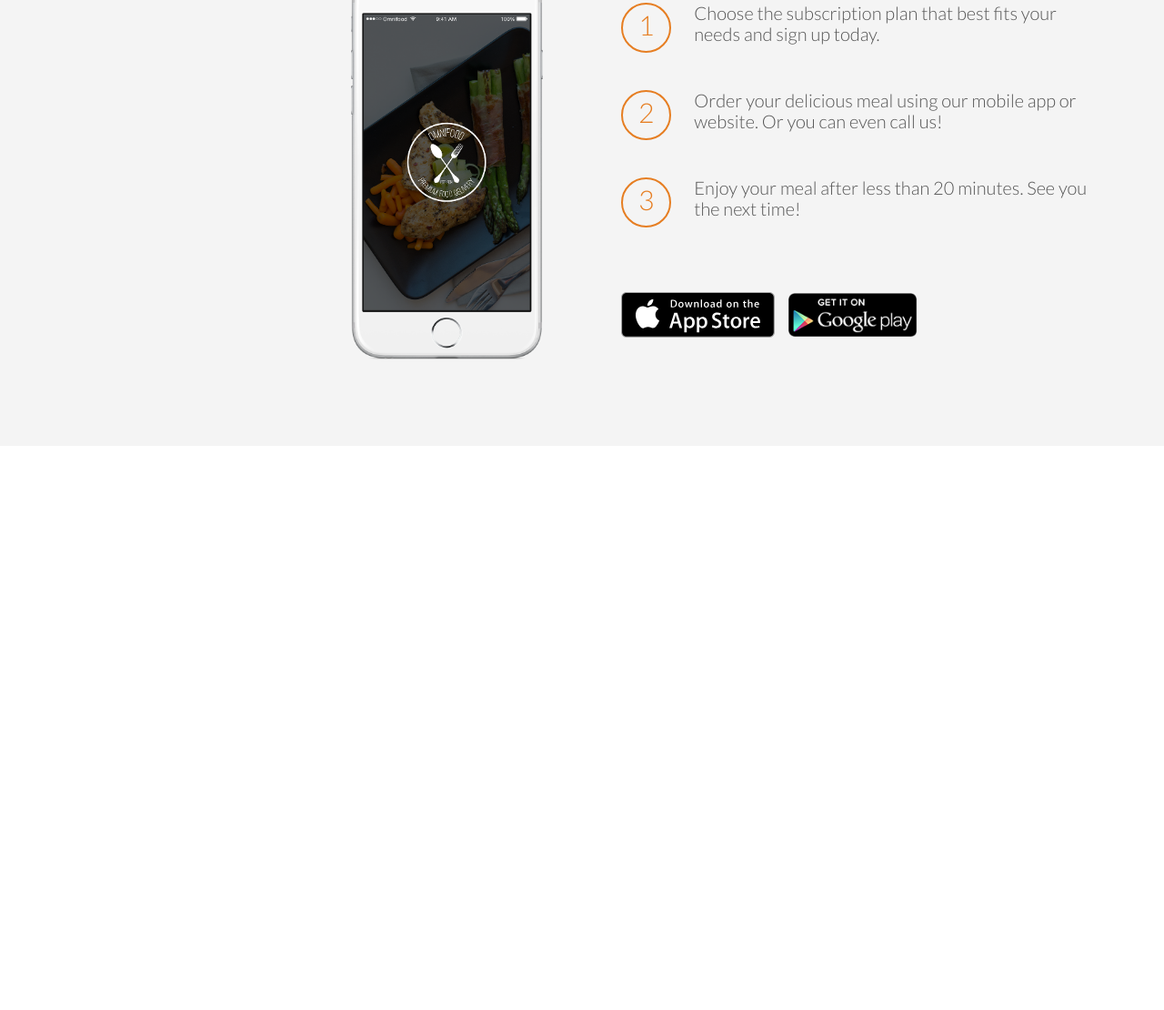
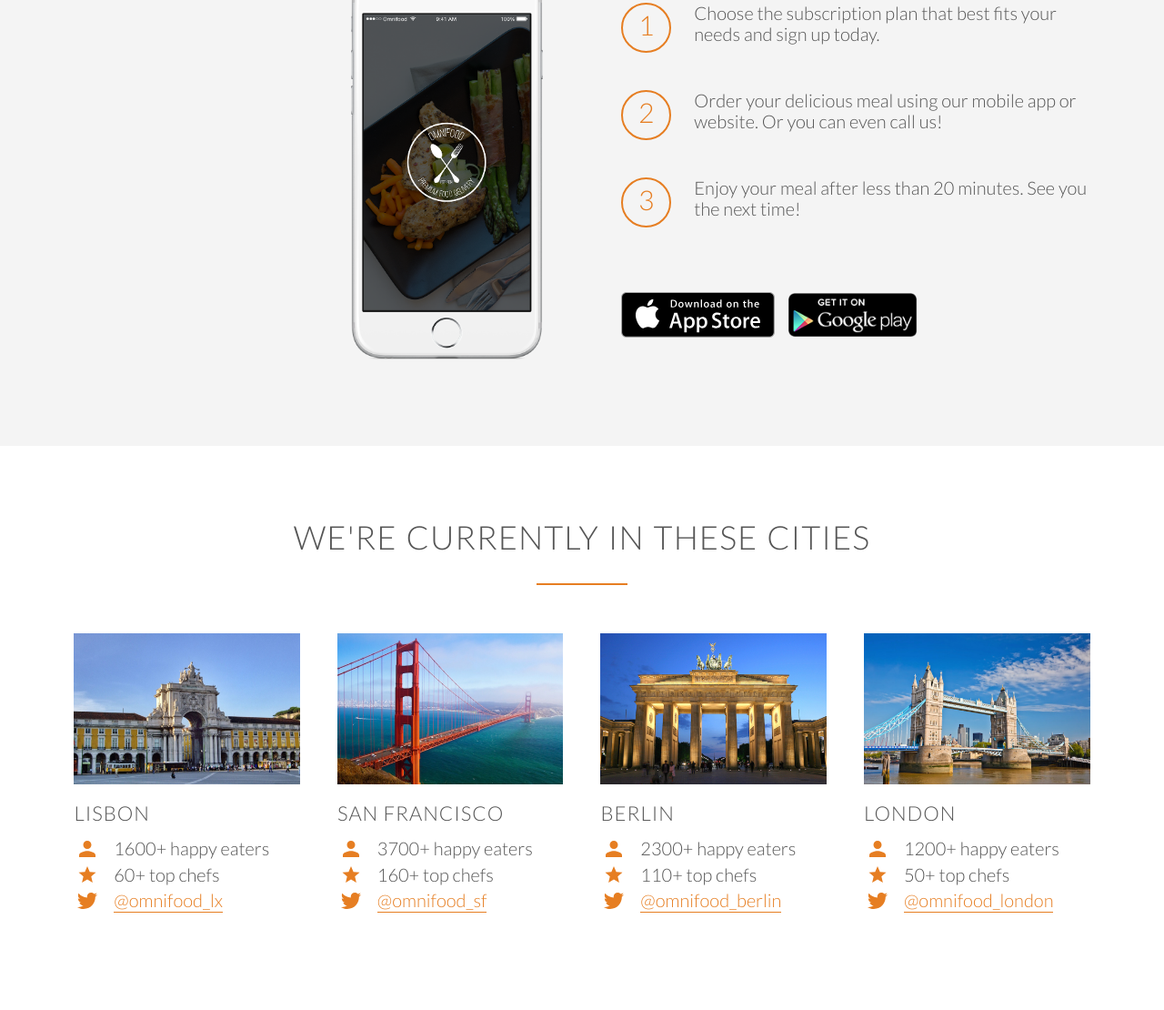
Before and after one commit to RubenSantana/course-omnifood, a website: page app/index.html in a window 1280 px wide. Shown: the part 2238-3348 px from the top of the page at 91% size. Before the commit the page ends 2728 px from the top, so only its background shows below. Drawn offline with nearby package versions, Linux system fonts and the light colour scheme.

Commit message:
Completed cities section

```diff
--- /dev/null
+++ b/app/assets/styles/modules/_box.css
@@ -0,0 +1,14 @@
+.box {
+  padding: 1%;
+
+  p {
+    font-size: 90%;
+    line-height: 145%;
+  }
+
+  img {
+    width: 100%;
+    height: auto;
+    margin-bottom: 15px;
+  }
+}
--- /dev/null
+++ b/app/assets/styles/modules/_cities-section.css
@@ -0,0 +1,46 @@
+.cities-section {
+    h2 {
+        font-weight: 300;
+        font-size: 180%;
+        text-transform: uppercase;
+        letter-spacing: 1px;
+        word-spacing: 2px;
+        text-align: center;
+        margin-bottom: 30px;
+
+        &:after {
+            display: block;
+            height: 2px;
+            background-color: $mainOrange;
+            content: "";
+            width: 100px;
+            margin: 0 auto;
+            margin-top: 30px;
+        }
+    }
+
+    h3 {
+        font-weight: 300;
+        text-transform: uppercase;
+        letter-spacing: 1px;
+        font-size: 110%;
+        margin-bottom: 15px;
+    }
+}
+
+.city-feature {
+    margin-bottom: 5px;
+
+    a:link, a:visited {
+        color: $mainOrange;
+        text-decoration: none;
+        padding-bottom: 1px;
+        border-bottom: 1px solid $mainOrange;
+        transition: border-bottom 0.2s, color 0.2s;
+    }
+
+    a:hover, a:active {
+        color: #555;
+        border-bottom: 1px solid transparent;
+    }
+}
--- a/app/assets/styles/modules/_icon.css
+++ b/app/assets/styles/modules/_icon.css
@@ -5,4 +5,18 @@
     color: $mainOrange;
     margin-bottom: 10px;
   }
+
+  &--small {
+    font-size: 120%;
+    display: inline-block;
+    width: 30px;
+    text-align: center;
+    color: $mainOrange;
+    margin-right: 10px;
+
+    /* align text and icons */
+    line-height: 120%;
+    vertical-align: middle;
+    margin-top: -5px;
+  }
 }
--- a/app/assets/styles/styles.css
+++ b/app/assets/styles/styles.css
@@ -8,7 +8,9 @@
 @import "modules/_site-header.css";
 @import "modules/_btn.css";
 @import "modules/_main-nav.css";
+@import "modules/_box.css";
 @import "modules/_features-section.css";
 @import "modules/_icon.css";
 @import "modules/_meals-section.css";
 @import "modules/_steps-section.css";
+@import "modules/_cities-section.css";
--- a/app/index.html
+++ b/app/index.html
@@ -52,7 +52,7 @@
       </div>
 
       <div class="row">
-        <div class="col span-1-of-4 features-section__box">
+        <div class="col span-1-of-4 box">
           <ion-icon name="infinite" class="icon--big"></ion-icon>
           <h3>Up to 365 days/year</h3>
           <p>
@@ -62,7 +62,7 @@
           </p>
         </div>
 
-        <div class="col span-1-of-4 features-section__box">
+        <div class="col span-1-of-4 box">
           <ion-icon name="stopwatch" class="icon--big"></ion-icon>
           <h3>Ready in 20 minutes</h3>
           <p>
@@ -72,7 +72,7 @@
           </p>
         </div>
 
-        <div class="col span-1-of-4 features-section__box">
+        <div class="col span-1-of-4 box">
           <ion-icon name="nutrition" class="icon--big"></ion-icon>
           <h3>100% organic</h3>
           <p>
@@ -82,7 +82,7 @@
           </p>
         </div>
 
-        <div class="col span-1-of-4 features-section__box">
+        <div class="col span-1-of-4 box">
           <ion-icon name="cart" class="icon--big"></ion-icon>
           <h3>Order anything</h3>
           <p>
@@ -210,16 +210,87 @@
       </div>
     </section>
 
+    <section class="cities-section">
+      <div class="row">
+        <h2>We're currently in these cities</h2>
+      </div>
+
+      <div class="row">
+        <div class="col span-1-of-4 box">
+          <img src="assets/images/lisbon-3.jpg" alt="Lisbon" />
+          <h3>Lisbon</h3>
+          <div class="city-feature">
+            <ion-icon name="person" class="icon--small"></ion-icon>
+            1600+ happy eaters
+          </div>
+          <div class="city-feature">
+            <ion-icon name="star" class="icon--small"></ion-icon>
+            60+ top chefs
+          </div>
+          <div class="city-feature">
+            <ion-icon name="logo-twitter" class="icon--small"></ion-icon>
+            <a href="#">@omnifood_lx</a>
+          </div>
+        </div>
+
+        <div class="col span-1-of-4 box">
+          <img src="assets/images/san-francisco.jpg" alt="San Francisco" />
+          <h3>San Francisco</h3>
+          <div class="city-feature">
+            <ion-icon name="person" class="icon--small"></ion-icon>
+            3700+ happy eaters
+          </div>
+          <div class="city-feature">
+            <ion-icon name="star" class="icon--small"></ion-icon>
+            160+ top chefs
+          </div>
+          <div class="city-feature">
+            <ion-icon name="logo-twitter" class="icon--small"></ion-icon>
+            <a href="#">@omnifood_sf</a>
+          </div>
+        </div>
+
+        <div class="col span-1-of-4 box">
+          <img src="assets/images/berlin.jpg" alt="Berlin" />
+          <h3>Berlin</h3>
+          <div class="city-feature">
+            <ion-icon name="person" class="icon--small"></ion-icon>
+            2300+ happy eaters
+          </div>
+          <div class="city-feature">
+            <ion-icon name="star" class="icon--small"></ion-icon>
+            110+ top chefs
+          </div>
+          <div class="city-feature">
+            <ion-icon name="logo-twitter" class="icon--small"></ion-icon>
+            <a href="#">@omnifood_berlin</a>
+          </div>
+        </div>
+
+        <div class="col span-1-of-4 box">
+          <img src="assets/images/london.jpg" alt="London" />
+          <h3>London</h3>
+          <div class="city-feature">
+            <ion-icon name="person" class="icon--small"></ion-icon>
+            1200+ happy eaters
+          </div>
+          <div class="city-feature">
+            <ion-icon name="star" class="icon--small"></ion-icon>
+            50+ top chefs
+          </div>
+          <div class="city-feature">
+            <ion-icon name="logo-twitter" class="icon--small"></ion-icon>
+            <a href="#">@omnifood_london</a>
+          </div>
+        </div>
+      </div>
+    </section>
+
     <script src="https://unpkg.com/ionicons@4.5.9-1/dist/ionicons.js"></script>
   </body>
 </html>
 
 <!--
-Section 3: How it works
-Title: How it works - Simple as 1, 2, 3
 
-1.	Choose the subscription plan that best fits your needs and sign up today.
-2.	Order your delicious meal using our mobile app or website. Or you can even call us!
-3.	Enjoy your meal after less than 20 minutes. See you the next time!
 
 -->
--- a/app/temp/styles/styles.css
+++ b/app/temp/styles/styles.css
@@ -1174,6 +1174,21 @@ header {
   border-bottom: 2px solid #e67e22;
 }
 
+.box {
+  padding: 1%;
+}
+
+.box p {
+  font-size: 90%;
+  line-height: 145%;
+}
+
+.box img {
+  width: 100%;
+  height: auto;
+  margin-bottom: 15px;
+}
+
 .features-section h2 {
   font-weight: 300;
   font-size: 180%;
@@ -1201,15 +1216,6 @@ header {
   margin-bottom: 30px;
 }
 
-.features-section__box {
-  padding: 1%;
-}
-
-.features-section__box p {
-  font-size: 90%;
-  line-height: 145%;
-}
-
 .features-section h3 {
   font-weight: 300;
   text-transform: uppercase;
@@ -1223,6 +1229,20 @@ header {
   display: block;
   color: #e67e22;
   margin-bottom: 10px;
+}
+
+.icon--small {
+  font-size: 120%;
+  display: inline-block;
+  width: 30px;
+  text-align: center;
+  color: #e67e22;
+  margin-right: 10px;
+
+  /* align text and icons */
+  line-height: 120%;
+  vertical-align: middle;
+  margin-top: -5px;
 }
 
 .meals-section {
@@ -1325,3 +1345,51 @@ header {
 .steps-section__works-step:last-of-type {
   margin-bottom: 80px;
 }
+
+.cities-section h2 {
+  font-weight: 300;
+  font-size: 180%;
+  text-transform: uppercase;
+  letter-spacing: 1px;
+  word-spacing: 2px;
+  text-align: center;
+  margin-bottom: 30px;
+}
+
+.cities-section h2:after {
+  display: block;
+  height: 2px;
+  background-color: #e67e22;
+  content: "";
+  width: 100px;
+  margin: 0 auto;
+  margin-top: 30px;
+}
+
+.cities-section h3 {
+  font-weight: 300;
+  text-transform: uppercase;
+  letter-spacing: 1px;
+  font-size: 110%;
+  margin-bottom: 15px;
+}
+
+.city-feature {
+  margin-bottom: 5px;
+}
+
+.city-feature a:link,
+.city-feature a:visited {
+  color: #e67e22;
+  text-decoration: none;
+  padding-bottom: 1px;
+  border-bottom: 1px solid #e67e22;
+  -webkit-transition: border-bottom 0.2s, color 0.2s;
+  transition: border-bottom 0.2s, color 0.2s;
+}
+
+.city-feature a:hover,
+.city-feature a:active {
+  color: #555;
+  border-bottom: 1px solid transparent;
+}
```
Also changed, not shown: app/assets/styles/modules/_features-section.css (+0 -9 lines).
